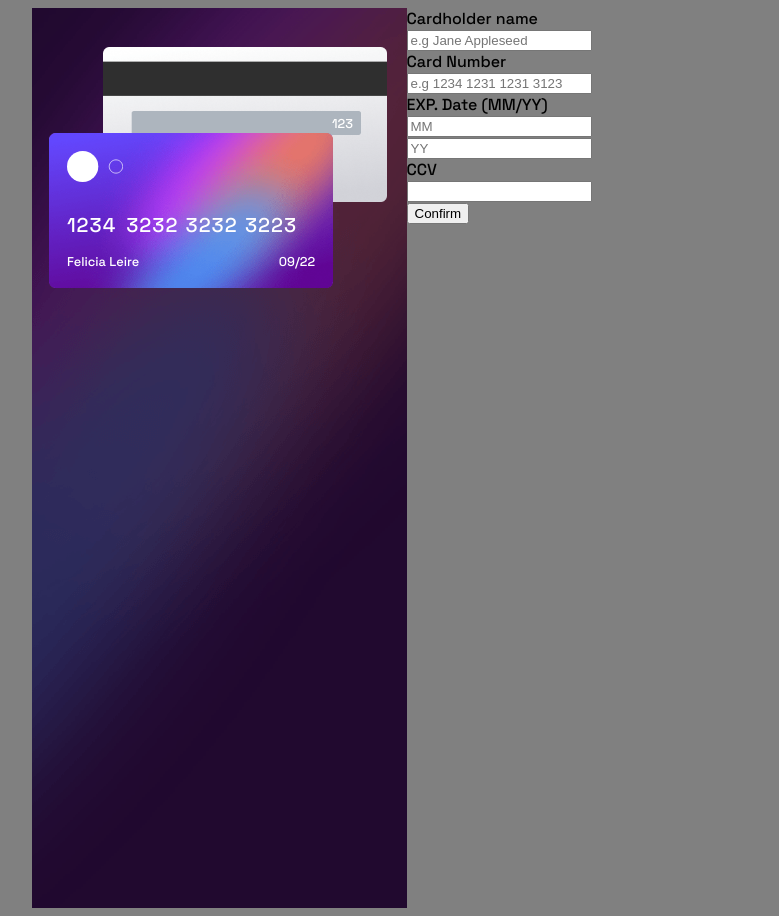
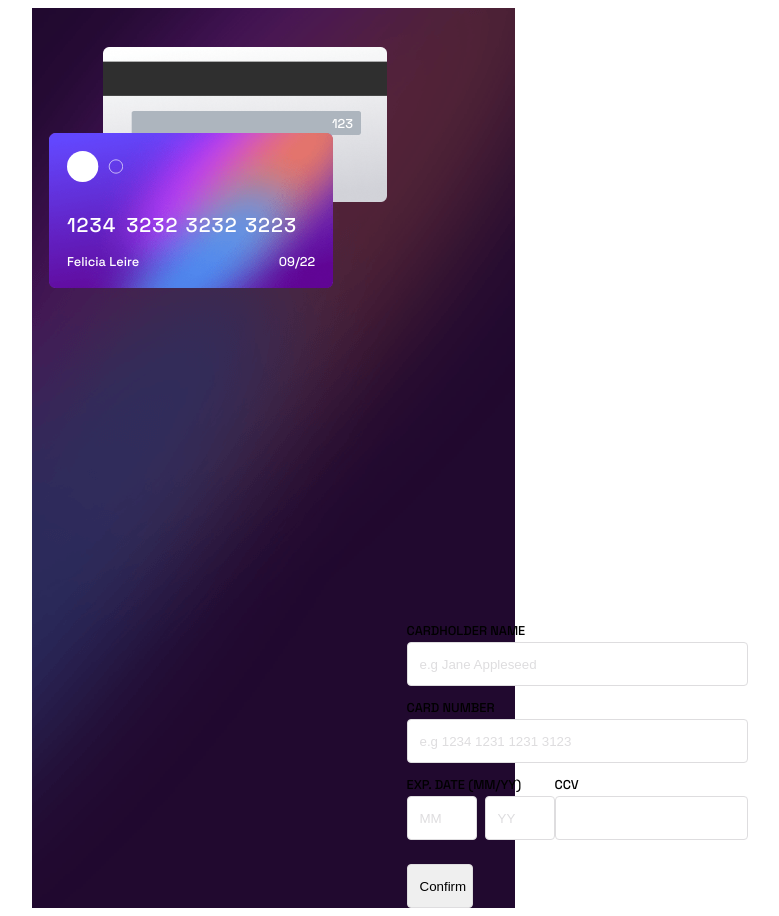
Before and after one commit to TuanManhCao/fm-interactive-card-details-form, a React (Vite) app: page / in a window 1280 px wide. Shown: the whole page, without its empty margins (421-1200 px from the left). Built offline with nearby package versions, Linux system fonts and the light colour scheme.

Commit message:
Format text input

```diff
--- a/src/App.css
+++ b/src/App.css
@@ -1,11 +1,17 @@
 body {
-  background-color: grey;
+  /* background-color: grey; */
 }
+:root {
+  --light-grayish-violet: hsl(270, 3%, 87%);
+  --dark-grayish-violet: hsl(279, 6%, 55%);
+  --very-dark-violet: hsl(278, 68%, 11%);
+}
+
 .container {
   width: 375px;
   margin: 0 auto;
   min-height: 100vh;
-  background-color: grey;
+  /* background-color: grey; */
   display: flex;
   flex-direction: column;
 }
@@ -15,7 +21,7 @@ body {
 }
 
 .form-container {
-  background-color: gray;
+  /* background-color: gray; */
   height: 100;
   min-height: 450px;
 }
@@ -137,3 +143,52 @@ body {
   height: 280px;
   z-index: 1;
 }
+
+.input-group  {
+  display: flex;
+  flex-direction: column;
+  width: 100%;
+  text-align: left;
+  align-items: stretch;
+}
+
+.form-container {
+  display: flex;
+  flex-direction: column;
+  justify-content: end;
+}
+
+.lastrow {
+  display: flex;
+  flex-direction: row;
+  width: 100%;
+  margin-bottom: 24px;
+}
+
+.form-exp-date-input {
+  display: flex;
+  flex-direction: row;
+  gap: 8px;
+}
+
+.date-input {
+  width: 70px;
+}
+
+label {
+  font-size: 0.8rem;
+  margin-top: 1em;
+  margin-bottom: 0.25em;
+  text-transform: uppercase;
+}
+
+input::placeholder {
+  color: var(--light-grayish-violet)
+}
+
+input {
+  border: 1px solid var(--light-grayish-violet);
+  border-radius: 4px;
+  height: 44px;
+  padding-left: 12px;
+}
--- a/src/App.jsx
+++ b/src/App.jsx
@@ -9,7 +9,6 @@ import card_logo from "./assets/card-logo.svg"
 function App() {
   return (
     <>
-
       <div className="cards-wrapper">
         <div className="card-back">
           <img src={card_back_bg} alt="" className="card-back-bg" />
@@ -37,7 +36,7 @@ function App() {
         </div>
         <div className="form-container">
           <form action="/submit" method="post">
-            <div className="form-name-group">
+            <div className="input-group form-name-group">
               <label htmlFor="card-hodler-name">Cardholder name</label>
               <input
                 type="text"
@@ -46,7 +45,7 @@ function App() {
                 placeholder="e.g Jane Appleseed"
               />
             </div>
-            <div className="form-card-number-group">
+            <div className="input-group  form-card-number-group">
               <label htmlFor="card-number">Card Number</label>
               <input
                 type="text"
@@ -55,16 +54,30 @@ function App() {
                 placeholder="e.g 1234 1231 1231 3123"
               />
             </div>
-            <div className="form-exp-date-group">
-              <label htmlFor="expire-date">EXP. Date (MM/YY)</label>
-              <div className="form-exp-date-input">
-                <input type="text" name="month" id="month" placeholder="MM" />
-                <input type="text" name="month" id="Year" placeholder="YY" />
+            <div className="lastrow">
+              <div className="input-group  form-exp-date-group">
+                <label htmlFor="expire-date">EXP. Date (MM/YY)</label>
+                <div className="form-exp-date-input">
+                  <input
+                    type="text"
+                    name="month"
+                    id="month"
+                    placeholder="MM"
+                    className="date-input"
+                  />
+                  <input
+                    type="text"
+                    name="month"
+                    id="Year"
+                    placeholder="YY"
+                    className="date-input"
+                  />
+                </div>
               </div>
-            </div>
-            <div className="form-cvc-group">
-              <label htmlFor="CVC">CCV</label>
-              <input type="text" name="CCV" id="ccv" />
+              <div className="input-group form-cvc-group">
+                <label htmlFor="CVC">CCV</label>
+                <input type="text" name="CCV" id="ccv" />
+              </div>
             </div>
             <input type="button" value="Confirm" />
           </form>
--- a/src/index.css
+++ b/src/index.css
@@ -8,4 +8,8 @@
   box-sizing: border-box;
   font-weight: 500;
   font-family: 'Space Grotesk', sans-serif;
+
+
+  /* - White: hsl(0, 0%, 100%) */
+
 }
```
